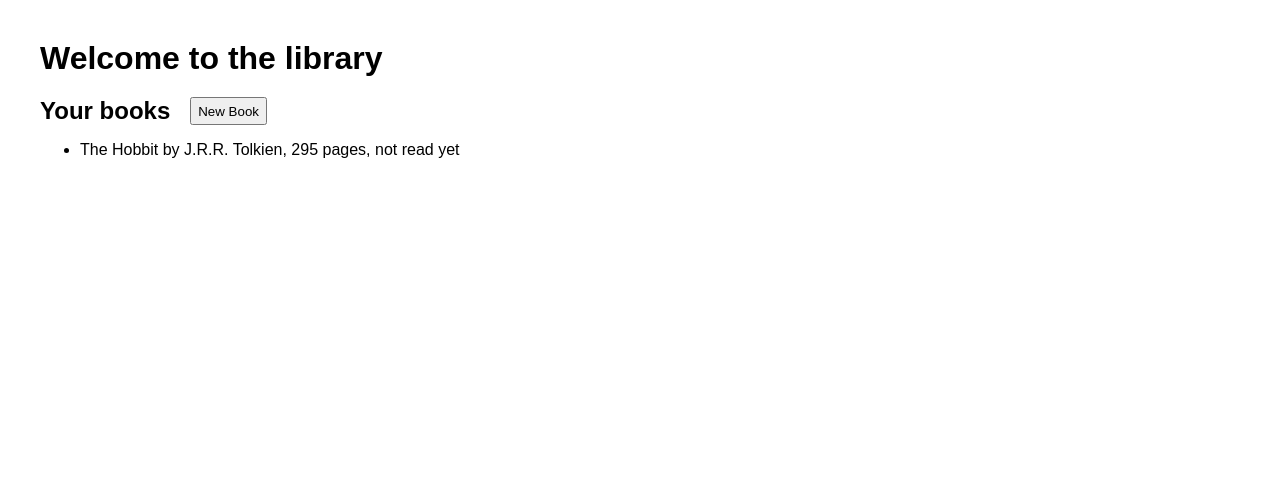
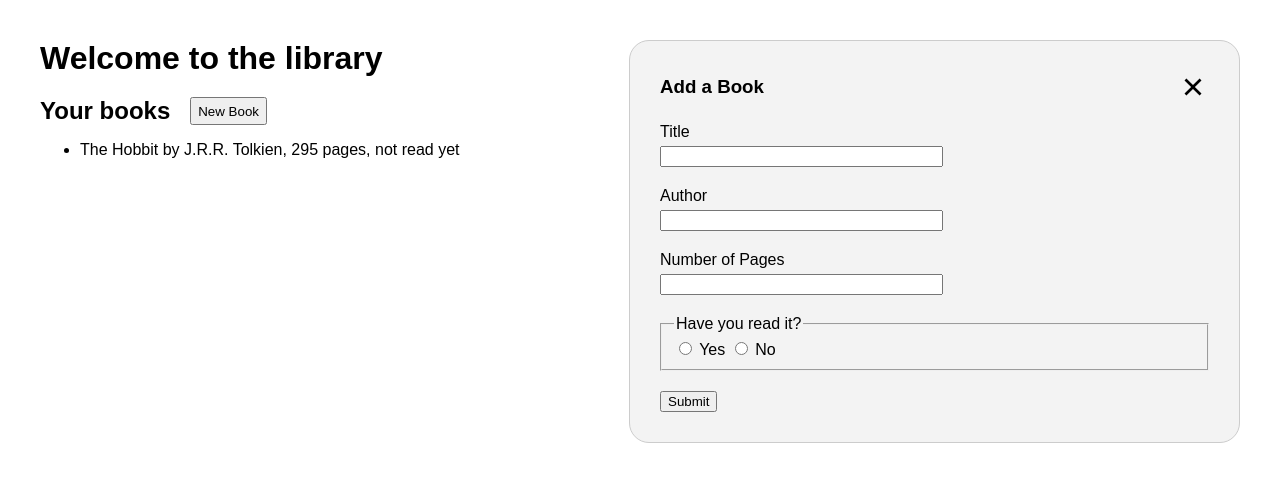
Before and after one commit to bensterne/odin-library, a plain HTML site: page index.html in a window 1280 px wide. Both pictures are taken after a click on the button "New Book". Drawn offline with Linux system fonts and the light colour scheme.

Commit message:
Setting up library code

```diff
--- a/index.html
+++ b/index.html
@@ -11,29 +11,106 @@
             margin:0px;
             padding:40px;
         }
-        h1{
+
+        h2,h3,p{
+            margin:0px;
+            padding:0px;
+        }
+
+        h1 {
             margin:0px 0px 20px 0px;
             padding:0px;
 
         }
 
-        .subhead{
+        .flex-container {
+            display:flex;
+            gap:40px;
+
+        }
+
+        .library {
+            width:50%;
+
+        }
+
+
+        .subhead {
             display:flex;
             gap:20px;
         }
 
-        h2{
+        h2 {
             display:inline;
-            margin:0px;
-            padding:0px;
         }
+
+        #form{
+            width:50%;
+            padding:30px;
+            border:1px solid #CCCCCC;
+            border-radius:20px;
+            background-color: rgb(243, 243, 243);
+            display:none;
+        }
+
+        .form-head{
+            display: flex;
+            justify-content:space-between;
+            align-items:center;
+        }
+        .close{
+            width:32px;
+        }
+
+        label{
+            display:block;
+            margin-top:20px;
+            margin-bottom:5px;
+        }
+
+        #form > input{
+            width:50%;
+        }
+
+        fieldset {
+            margin:20px 0;
+        }
+        fieldset label {
+            display:inline;
+            padding-bottom:10px;
+        }
+
     </style>
 <body>
-    <h1>Welcome to the library</h1>
-    <div class="subhead">
-    <h2>Your books</h2>
-    <button>New Book</button>
+    <div class="flex-container">
+        <div class="library">
+            <h1>Welcome to the library</h1>
+            <div class="subhead">
+            <h2>Your books</h2>
+            <button id="new-book">New Book</button>
+            </div>
+            <div id="books"></div>
+        </div>
+        <div id="form">
+            <div class="form-head">
+            <h3>Add a Book</h3>
+            <img class = "close" src="close-line.svg">
+            </div>
+            <label for="title">Title</label>
+            <input type="text" id="title">
+            <label for="author">Author</label>
+            <input type="text" id="author">
+            <label for="pages">Number of Pages</label>
+            <input type="number" id="pages">
+            <fieldset>
+                <legend>Have you read it?</legend>
+                  <input type="radio" id="yes" name="choice" value="option1" required>
+                  <label for="yes">Yes</label>
+                  <input type="radio" id="no" name="choice" value="option2" required>
+                  <label for="no">No</label>
+            </fieldset>
+            <button>Submit</button>
+        </div>
     </div>
-    <div id="books"></div>
 </body>
 </html>
--- a/script.js
+++ b/script.js
@@ -28,3 +28,10 @@ for (var item of myLibrary){
 }
 
 booksId.appendChild(newList);
+
+const newBook = document.getElementById('new-book');
+const bookForm = document.getElementById('form');
+
+newBook.addEventListener("click", function() {
+    bookForm.style.display = 'block';
+})
```
Also changed, not shown: close-line.svg (added).
